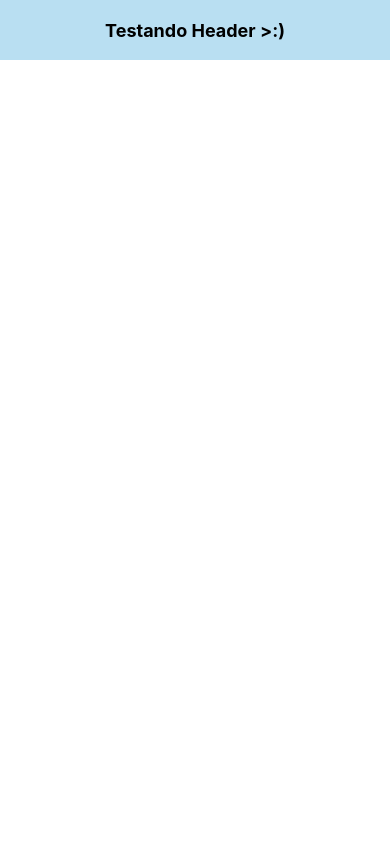
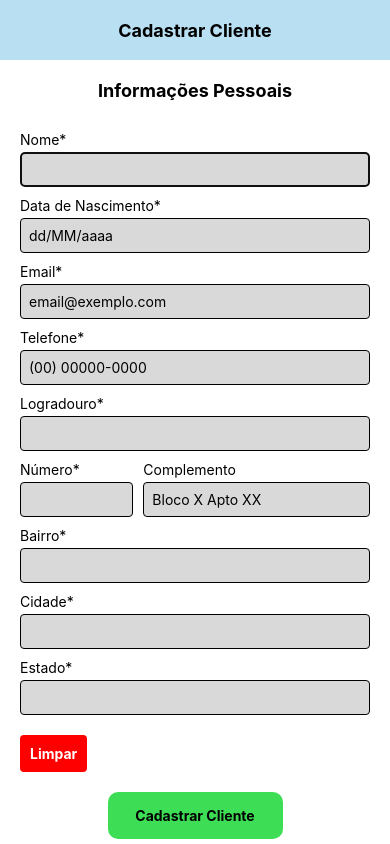
Before and after one commit to Ewwnder/atividade3-clinica-medica-react-native, a React Native app: screen / in a window 390 px wide. Built offline with nearby package versions, Linux system fonts and the light colour scheme.

Commit message:
feat: adiciona CadastrarClienteScreen e CadastrarClienteStyles

```diff
--- a/App.tsx
+++ b/App.tsx
@@ -1,11 +1,10 @@
 import { StatusBar } from 'expo-status-bar';
 import { StyleSheet, Text, View } from 'react-native';
 import Header from './src/components/Header';
+import CadastrarClienteScreen from './src/screens/CadastrarClienteScreen';
 
 export default function App() {
   return (
-    <View>
-      <Header titulo={"Testando Header >:)"} />
-    </View>
+    <CadastrarClienteScreen></CadastrarClienteScreen>
   )
 }
--- /dev/null
+++ b/src/screens/CadastrarClienteScreen.tsx
@@ -0,0 +1,106 @@
+import { useState } from "react";
+import {ScrollView, Text, TextInput, View, TouchableOpacity} from "react-native";
+
+import Header from "../components/Header";
+import { styles } from "../styles/CadastrarClienteStyles";
+
+type Formulario = {
+  nome: string;
+  dataNascimento: string;
+  email: string;
+  telefone: string;
+  logradouro: string;
+  numero: string;
+  complemento: string;
+  bairro: string;
+  cidade: string;
+  estado: string;
+};
+
+export default function CadastrarClienteScreen() {
+  const [formulario, setFormulario] = useState<Formulario>({
+    nome: "",
+    dataNascimento: "",
+    email: "",
+    telefone: "",
+    logradouro: "",
+    numero: "",
+    complemento: "",
+    bairro: "",
+    cidade: "",
+    estado: "",
+  });
+
+  const troca = (campo: keyof Formulario, valor: string) => {
+    setFormulario({ ...formulario, [campo]: valor });
+  };
+
+  const limparCampos = () => {
+    setFormulario({
+      nome: "",
+      dataNascimento: "",
+      email: "",
+      telefone: "",
+      logradouro: "",
+      numero: "",
+      complemento: "",
+      bairro: "",
+      cidade: "",
+      estado: "",
+    });
+  };
+
+  return (
+    <View style={{ flex: 1 }}>
+      <Header titulo="Cadastrar Cliente" />
+
+      <ScrollView contentContainerStyle={styles.container}>
+        <Text style={styles.titulo}>Informações Pessoais</Text>
+
+        <Text style={styles.label}>Nome*</Text>
+        <TextInput style={styles.input} value={formulario.nome}onChangeText={(v) => troca("nome", v)} autoFocus={true}/>
+
+        <Text style={styles.label}>Data de Nascimento*</Text>
+        <TextInput style={styles.input} placeholder="dd/MM/aaaa" value={formulario.dataNascimento} onChangeText={(v) => troca("dataNascimento", v)}/>
+
+        <Text style={styles.label}>Email*</Text>
+        <TextInput style={styles.input} placeholder="email@exemplo.com" value={formulario.email} onChangeText={(v) => troca("email", v)}/>
+
+        <Text style={styles.label}>Telefone*</Text>
+        <TextInput style={styles.input} placeholder="(00) 00000-0000" value={formulario.telefone} onChangeText={(v) => troca("telefone", v)}/>
+
+        <Text style={styles.label}>Logradouro*</Text>
+        <TextInput style={styles.input} value={formulario.logradouro} onChangeText={(v) => troca("logradouro", v)}/>
+
+        <View style={styles.linha}>
+          <View style={{ flex: 1 }}>
+            <Text style={styles.label}>Número*</Text>
+            <TextInput style={styles.input} value={formulario.numero} onChangeText={(v) => troca("numero", v)}/>
+          </View>
+
+          <View style={{ flex: 2, marginLeft: 10 }}>
+            <Text style={styles.label}>Complemento</Text>
+            <TextInput style={styles.input} placeholder="Bloco X Apto XX" value={formulario.complemento} onChangeText={(v) => troca("complemento", v)}/>
+          </View>
+        </View>
+
+        <Text style={styles.label}>Bairro*</Text>
+        <TextInput style={styles.input} value={formulario.bairro} onChangeText={(v) => troca("bairro", v)}/>
+
+        <Text style={styles.label}>Cidade*</Text>
+        <TextInput style={styles.input} value={formulario.cidade} onChangeText={(v) => troca("cidade", v)}/>
+
+        <Text style={styles.label}>Estado*</Text>
+        <TextInput style={styles.input} value={formulario.estado} onChangeText={(v) => troca("estado", v)}/>
+
+        <TouchableOpacity style={styles.botaoLimpar} onPress={limparCampos}>
+          <Text style={styles.textoBotao}>Limpar</Text>
+        </TouchableOpacity>
+
+        <TouchableOpacity style={styles.botaoCadastrar} onPress={limparCampos}>
+          <Text style={styles.textoCadastrar}>Cadastrar Cliente</Text>
+        </TouchableOpacity>
+      </ScrollView>
+    </View>
+  );
+}
--- /dev/null
+++ b/src/styles/CadastrarClienteStyles.tsx
@@ -0,0 +1,52 @@
+import { StyleSheet } from "react-native";
+
+export const styles = StyleSheet.create({
+  container: {
+    padding: 20,
+    backgroundColor: "#FFF",
+  },
+  titulo: {
+    fontSize: 18,
+    fontWeight: "bold",
+    textAlign: "center",
+    marginBottom: 20,
+  },
+  label: {
+    marginTop: 10,
+    marginBottom: 4,
+  },
+  input: {
+    borderWidth: 1,
+    borderColor: "#000",
+    backgroundColor: "#D9D9D9", //Meu expo bugou e n ta mudando nada, voltar aqui e arrumar, tem chance de dar ruim KKKK. Mas é para ser o fundo do local de adicionar valor.
+    padding: 8,
+    borderRadius: 4,
+  },
+  linha: {
+    flexDirection: "row",
+  },
+  botaoLimpar: {
+    backgroundColor: "#FF0000",
+    padding: 10,
+    marginTop: 20,
+    alignSelf: "flex-start",
+    borderRadius: 4,
+  },
+  botaoCadastrar: {
+    backgroundColor: "#3DDE55",
+    padding: 15,
+    marginTop: 20,
+    alignItems: "center",
+    borderRadius: 10,
+    width: "50%",
+    alignSelf: 'center'
+  },
+  textoBotao: {
+    color: "#FFF",
+    fontWeight: "bold",
+  },
+  textoCadastrar: {
+    color: "#000",
+    fontWeight: "bold",
+  },
+});
```
